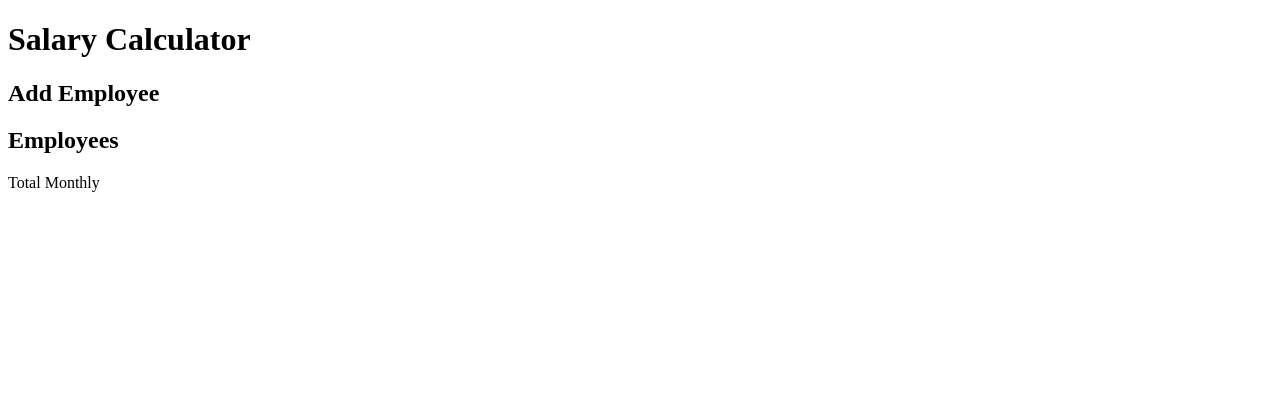
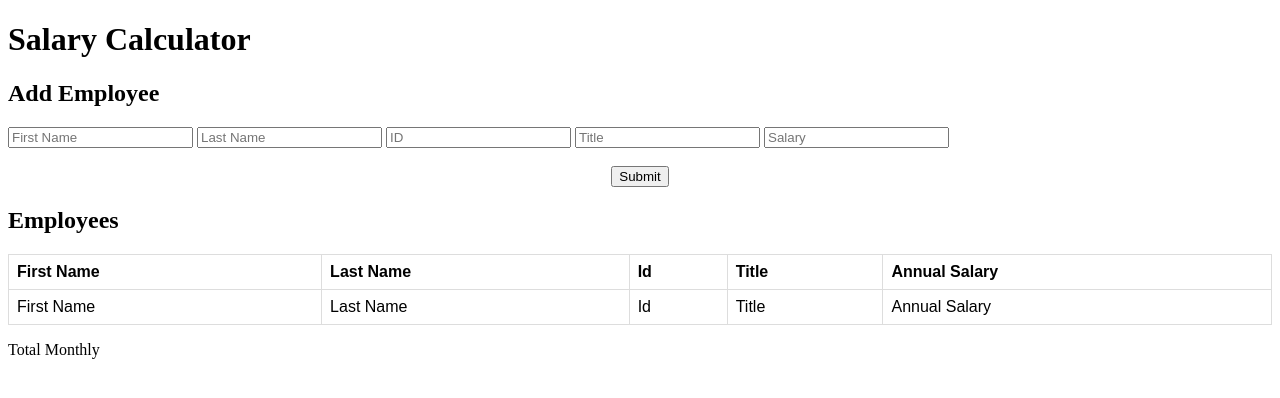
Before and after one commit to rbarnitz/weekend-jquery-salary-calculator, a website: page index.html in a window 1280 px wide. Drawn offline with Linux system fonts and the light colour scheme.

Commit message:
input fields and tables built

```diff
--- a/index.html
+++ b/index.html
@@ -2,19 +2,58 @@
 <html lang="en">
 <head>
   <meta charset="UTF-8">
-  <link rel="stylesheet" href="style.css">
+  <link rel="stylesheet" href="styles/style.css">
   <title>Salary Calculator</title>
 </head>
 <body>
   <header>
     <h1>Salary Calculator</h1>
+
   </header>
   <main>
     <h2>Add Employee</h2>
+    <input type="text" id="first-name" placeholder="First Name"/>
+    <input type="text" id="last-name" placeholder="Last Name"/>
+    <input type="number" id="ID" placeholder="ID"/>
+    <input type="text" id="Title" placeholder="Title"/>
+    <input type="number" id="Salary" placeholder="Salary"/>
+    <br></br>
+    <center>
+      <button id = "submit" onClick="addEmployee(event)" >Submit</button>
+    </center>
     <h2>Employees</h2>
+
+    <table>
+        <thead>
+          <tr>
+            <th>First Name</th>
+            <th>Last Name</th>
+            <th>Id</th>
+            <th>Title</th>
+            <th>Annual Salary</th>
+          </tr>
+      </thead>
+      <tbody id="employe-info">
+        <tr>
+          <td>First Name</td>
+          <td>Last Name</td>
+          <td>Id</td>
+          <td>Title</td>
+          <td>Annual Salary</td>
+        </tr>
+    </tbody>
+
+      </tr>
+    </table>
+
+    <style>
+
+      </style>
   </main>
   <footer>
     <p>Total Monthly</p>
   </footer>
+  <script src="scripts/client.js"></script>
+
 </body>
 </html>
--- /dev/null
+++ b/scripts/client.js
@@ -0,0 +1 @@
+console.log('HELLO WORLD');
--- /dev/null
+++ b/styles/style.css
@@ -0,0 +1,15 @@
+table {
+    font-family: arial, sans-serif;
+    border-collapse: collapse;
+    width: 100%;
+  }
+
+  td, th {
+    border: 1px solid #dddddd;
+    text-align: left;
+    padding: 8px;
+  }
+
+  tr:nth-child(even) {
+    background-color: #dddddd;
+  }
```
